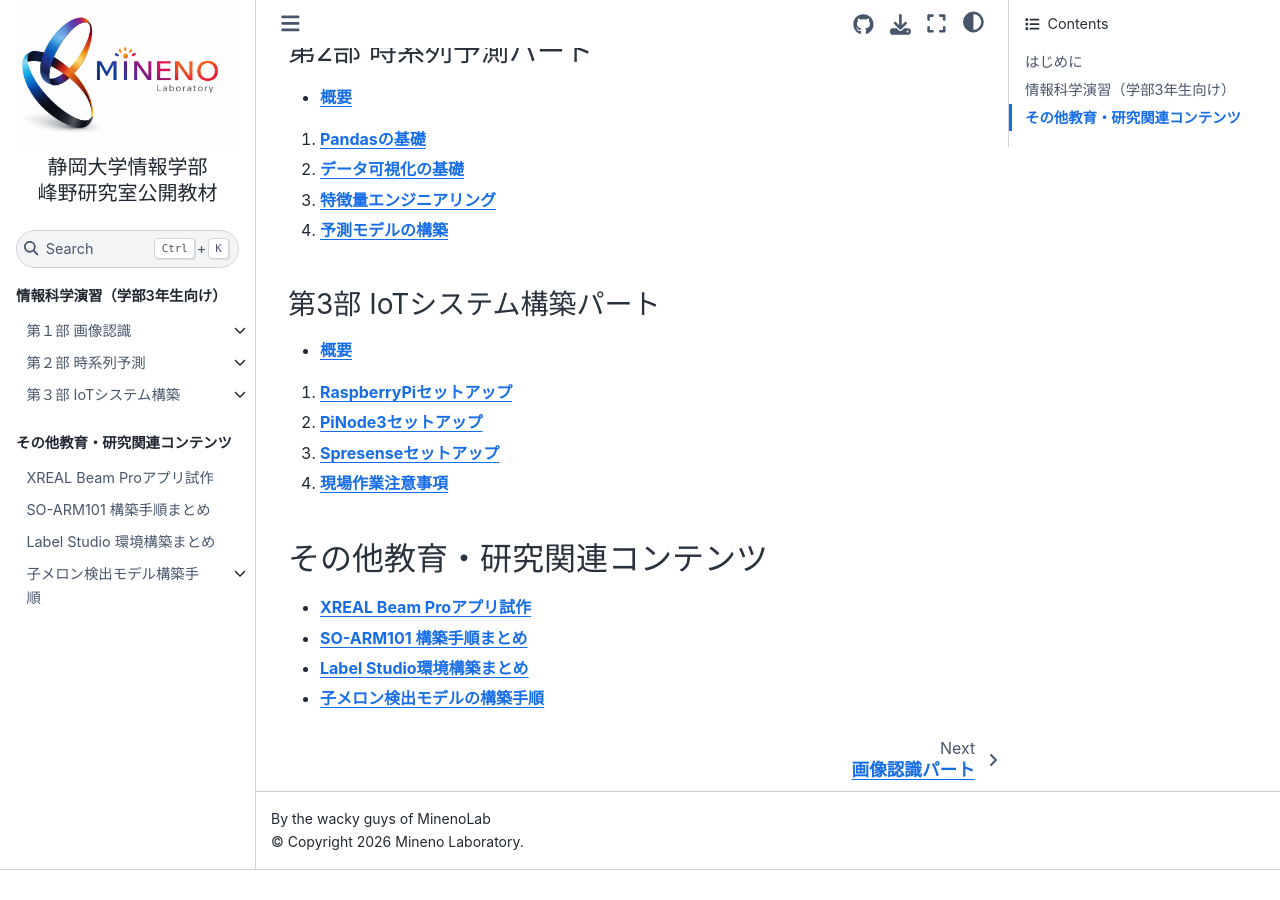
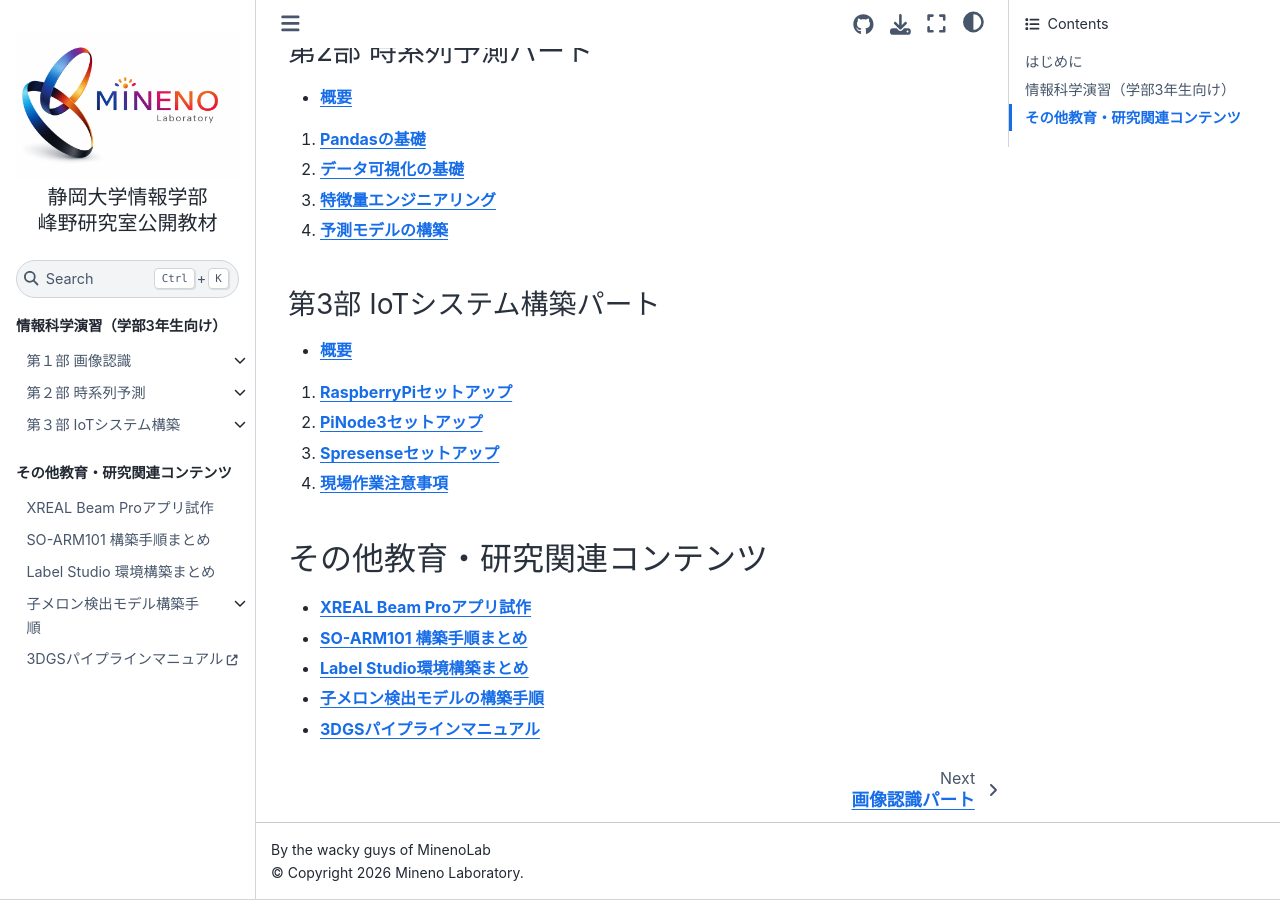
Before and after one commit to MinenoLab/CS-Exercise, a Jupyter Book: the page built from book/intro.md, in a window 1280 px wide and 900 px high, scrolled down 783 px. Built offline with Jupyter Book 1.0.4 settings and Sphinx 7.4.7 and the Sphinx Book theme 1.1.4, drawn with Linux system fonts in a browser that asks for light colours; pages that are not in the unit, such as notebooks, are missing from menus; before the commit the page ends 1653 px from its top, so only the background shows below that.

Commit message:
[add] 3DGS pipeline manual

```diff
--- a/book/_toc.yml
+++ b/book/_toc.yml
@@ -59,3 +59,5 @@ parts:
         sections:
           - file: other_research/melon_detection/yolo_finetune_template/README
             title: YOLOファインチューニングテンプレート
+      - url: https://alzobaer.github.io/3dgs-pipeline-manual/
+        title: 3DGSパイプラインマニュアル
--- a/book/intro.md
+++ b/book/intro.md
@@ -29,3 +29,4 @@
 - [**SO-ARM101 構築手順まとめ**](other_research/so-arm101_setup/so-arm101_setup)
 - [**Label Studio環境構築まとめ**](other_research/label-studio_setup/label-studio_setup)
 - [**子メロン検出モデルの構築手順**](other_research/melon_detection/README)
+- [**3DGSパイプラインマニュアル**](https://alzobaer.github.io/3dgs-pipeline-manual/)
```
